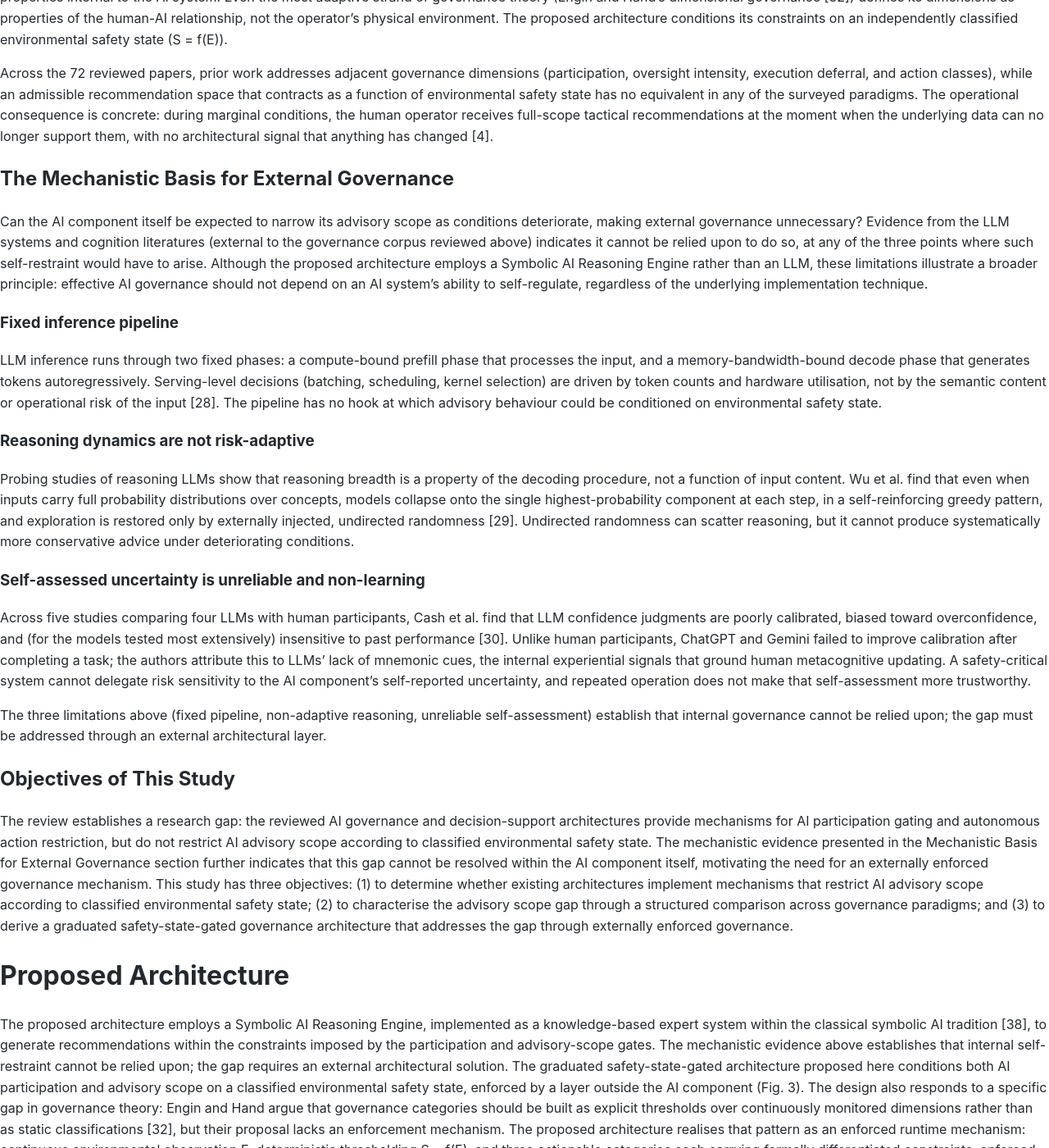
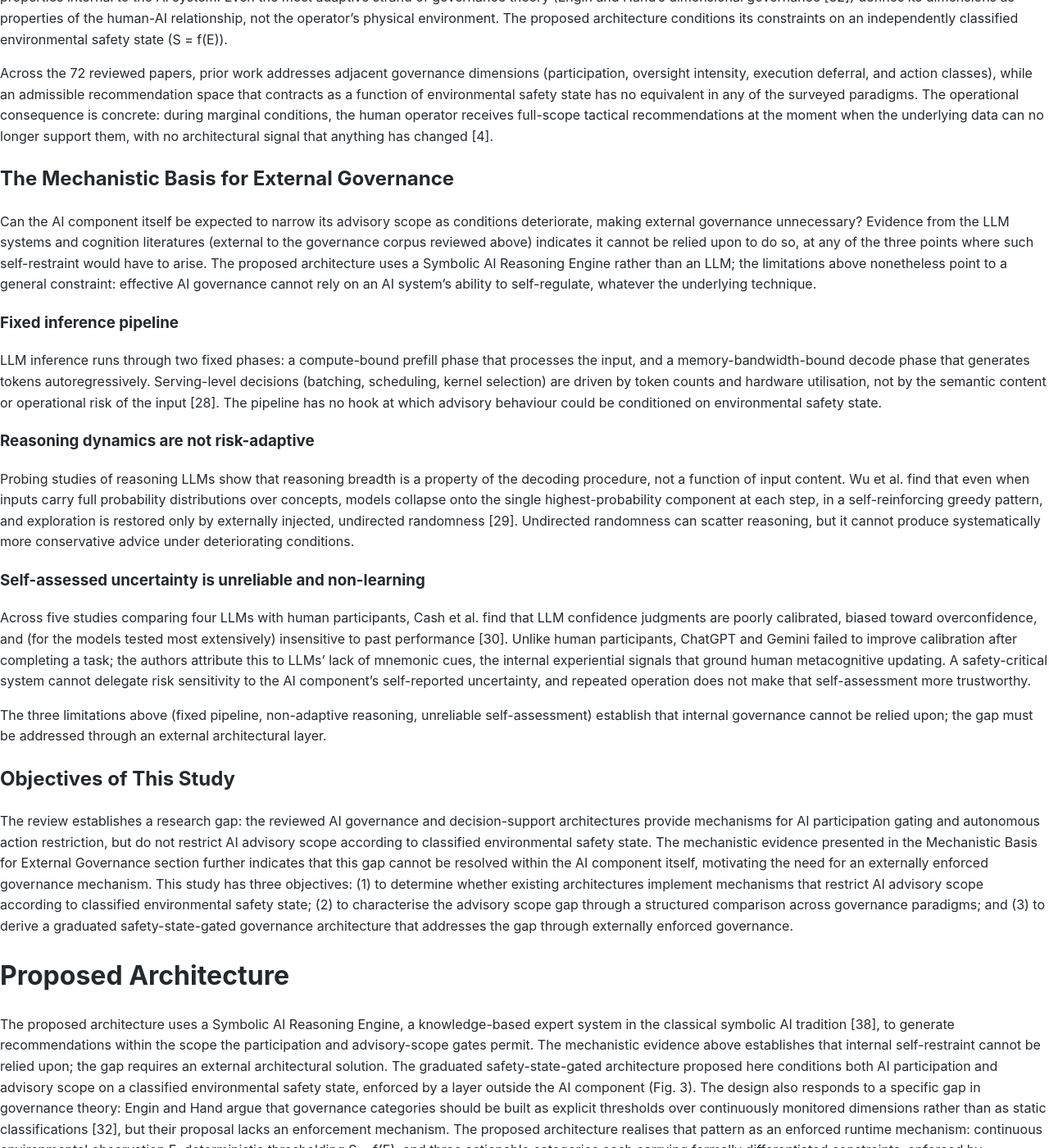
Before and after one commit to kandaiiskandar/research-plan, a Jekyll site: the page built from ipsci-2026-paper-v7.md, in a window 1280 px wide and 1400 px high, scrolled down 7443 px. Shown: the whole window at 82% size. Built offline with Jekyll 4.4.1, drawn with Linux system fonts in a browser that asks for light colours; our own code applies the rules of GitHub Pages for plain Markdown files; some of the changed text lies outside the part shown.

Commit message:
humanize: apply research writing style to four new prose passages

````diff
--- a/ipsci-2026-paper-v7.md
+++ b/ipsci-2026-paper-v7.md
@@ -178,7 +178,7 @@ Across the 72 reviewed papers, prior work addresses adjacent governance dimensio
 
 ## The Mechanistic Basis for External Governance
 
-Can the AI component itself be expected to narrow its advisory scope as conditions deteriorate, making external governance unnecessary? Evidence from the LLM systems and cognition literatures (external to the governance corpus reviewed above) indicates it cannot be relied upon to do so, at any of the three points where such self-restraint would have to arise. Although the proposed architecture employs a Symbolic AI Reasoning Engine rather than an LLM, these limitations illustrate a broader principle: effective AI governance should not depend on an AI system's ability to self-regulate, regardless of the underlying implementation technique.
+Can the AI component itself be expected to narrow its advisory scope as conditions deteriorate, making external governance unnecessary? Evidence from the LLM systems and cognition literatures (external to the governance corpus reviewed above) indicates it cannot be relied upon to do so, at any of the three points where such self-restraint would have to arise. The proposed architecture uses a Symbolic AI Reasoning Engine rather than an LLM; the limitations above nonetheless point to a general constraint: effective AI governance cannot rely on an AI system's ability to self-regulate, whatever the underlying technique.
 
 ### Fixed inference pipeline
 
@@ -200,10 +200,10 @@ The review establishes a research gap: the reviewed AI governance and decision-s
 
 #  Proposed Architecture
 
-The proposed architecture employs a Symbolic AI Reasoning Engine, implemented as a knowledge-based expert system within the classical symbolic AI tradition [38], to generate recommendations within the constraints imposed by the participation and advisory-scope gates. The mechanistic evidence above establishes that internal self-restraint cannot be relied upon; the gap requires an external architectural solution. The graduated safety-state-gated architecture proposed here conditions both AI participation and advisory scope on a classified environmental safety state, enforced by a layer outside the AI component (Fig. 3). The design also responds to a specific gap in governance theory: Engin and Hand argue that governance categories should be built as explicit thresholds over continuously monitored dimensions rather than as static classifications [32], but their proposal lacks an enforcement mechanism. The proposed architecture realises that pattern as an enforced runtime mechanism: continuous environmental observation E, deterministic thresholding S = f(E), and three actionable categories each carrying formally differentiated constraints, enforced by construction rather than by design intent.
+The proposed architecture uses a Symbolic AI Reasoning Engine, a knowledge-based expert system in the classical symbolic AI tradition [38], to generate recommendations within the scope the participation and advisory-scope gates permit. The mechanistic evidence above establishes that internal self-restraint cannot be relied upon; the gap requires an external architectural solution. The graduated safety-state-gated architecture proposed here conditions both AI participation and advisory scope on a classified environmental safety state, enforced by a layer outside the AI component (Fig. 3). The design also responds to a specific gap in governance theory: Engin and Hand argue that governance categories should be built as explicit thresholds over continuously monitored dimensions rather than as static classifications [32], but their proposal lacks an enforcement mechanism. The proposed architecture realises that pattern as an enforced runtime mechanism: continuous environmental observation E, deterministic thresholding S = f(E), and three actionable categories each carrying formally differentiated constraints, enforced by construction rather than by design intent.
 
 
-Fig. 3. The graduated safety-state-gated architecture. Before any inference begins, a deterministic external classifier computes the environmental safety state S = f (E) outside the AI component. Both gates, G(S) and AAI(S), are conditioned on S and together bound what the AI may recommend for the current observation. The Symbolic AI Reasoning Engine is a knowledge-based expert system that applies predefined knowledge rules to generate recommendations within the advisory scope enforced by the governance layer.
+Fig. 3. The graduated safety-state-gated architecture. Before any inference begins, a deterministic external classifier computes the environmental safety state S = f (E) outside the AI component. Both gates, G(S) and AAI(S), are conditioned on S and together bound what the AI may recommend for the current observation. The Symbolic AI Reasoning Engine is a knowledge-based expert system that applies predefined knowledge rules to generate recommendations within the advisory scope the governance layer defines.
 
 ```
 Environmental observation vector E = {w, r, m, o, v, t}
@@ -278,7 +278,7 @@ CAUTION also has a theoretical basis independent of these operational trade-offs
 
 ## Domain Instantiation
 
-The architecture is being pursued as a formally specified prototype for AI departure decision support in small-scale coastal fisheries in Malaysia (Kota Kinabalu, Sabah). E = {w, r, m, o, v, t} where w is wind speed, r is rainfall intensity, m is marine warning level, o is ocean state, v is vessel category, and t is time of day. The Symbolic AI Reasoning Engine enforces the Safety Dominance Property by construction, satisfying the offline-first and computationally lightweight requirements of the low-resource deployment context. To minimise mode-chattering at the classification boundaries of S = f(E) during marginal weather transitions, a dual-threshold hysteresis smoothing layer over the discrete state transitions is a deployment-floor design consideration, drawing on the empirically verified runtime-gating stability of Ghaleb et al. [27].
+The architecture is being pursued as a formally specified prototype for AI departure decision support in small-scale coastal fisheries in Malaysia (Kota Kinabalu, Sabah). E = {w, r, m, o, v, t} where w is wind speed, r is rainfall intensity, m is marine warning level, o is ocean state, v is vessel category, and t is time of day. The Symbolic AI Reasoning Engine enforces the Safety Dominance Property by construction and meets the offline-first and computationally lightweight requirements of the low-resource deployment context. To minimise mode-chattering at the classification boundaries of S = f(E) during marginal weather transitions, a dual-threshold hysteresis smoothing layer over the discrete state transitions is a deployment-floor design consideration, drawing on the empirically verified runtime-gating stability of Ghaleb et al. [27].
 
 This scenario reflects the documented departure decision process of small-scale fishers in coastal Malaysia, where assessment of environmental conditions (weather, tide, and safety) governs whether fishing proceeds normally, is modified, or is abandoned [37]; the runtime governance mechanism illustrated here is domain-independent.
 
````
